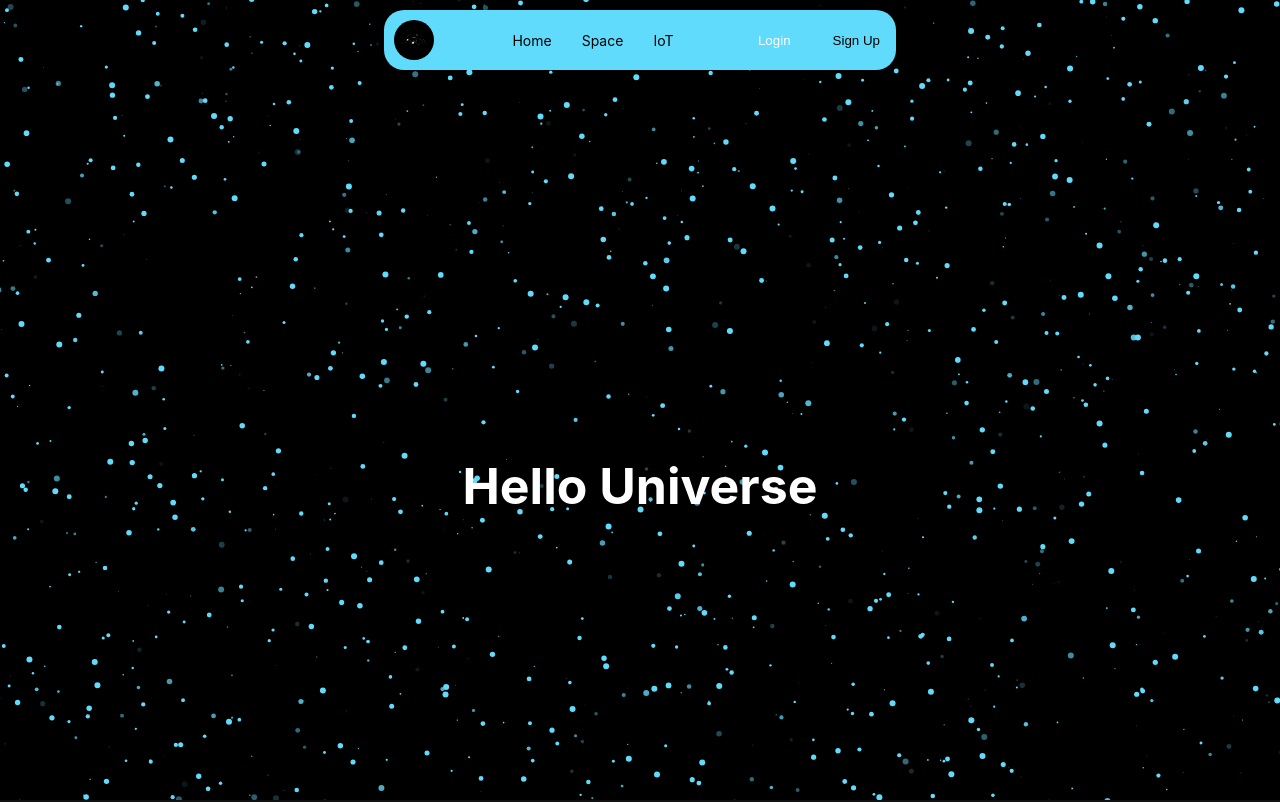
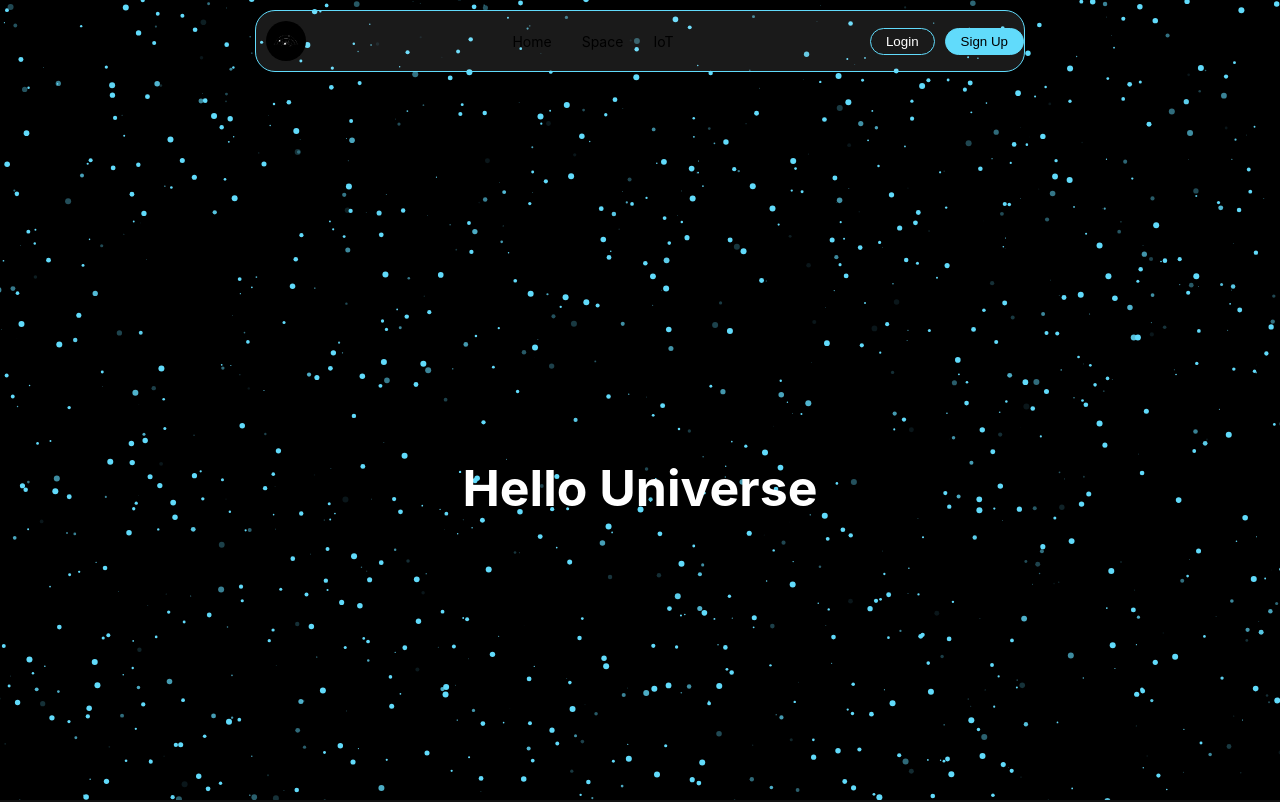
Before and after one commit to kawthar-shameseldeen/Space-Journey-Front, a React (Create React App) app in the folder space-journey/: page /home in a window 1280 px wide. Shown: the top 802 px of the page. Built offline with nearby package versions, Linux system fonts and the light colour scheme.

Commit message:
changed some styles

```diff
--- a/space-journey/src/components/navbar/navbar.css
+++ b/space-journey/src/components/navbar/navbar.css
@@ -2,17 +2,18 @@
   display: flex;
   justify-content: space-between;
   align-items: center;
-  background-color: transparent;
+  background-color: rgba(255, 255, 255, 0.1);
+
+  border-radius: 20px;
+  border: #61dbfb 1px solid;
+  margin: auto;
+  color: white;
+  width: 60%;
+
+}
+.navbarContainer{
 
 
-
-  border-radius: 20px;
-  margin: auto;
-  color: white;
-  width: 40%;
-  background-color: #61dbfb;
-}
-.navbarContainer{
   margin-top: 10px;
 }
 .navbar-logoB {
@@ -81,6 +82,7 @@
     border: 1px solid #61dbfb;
     border-radius: 20px;
     padding: 5px 15px;
+
 }
 
 
```
